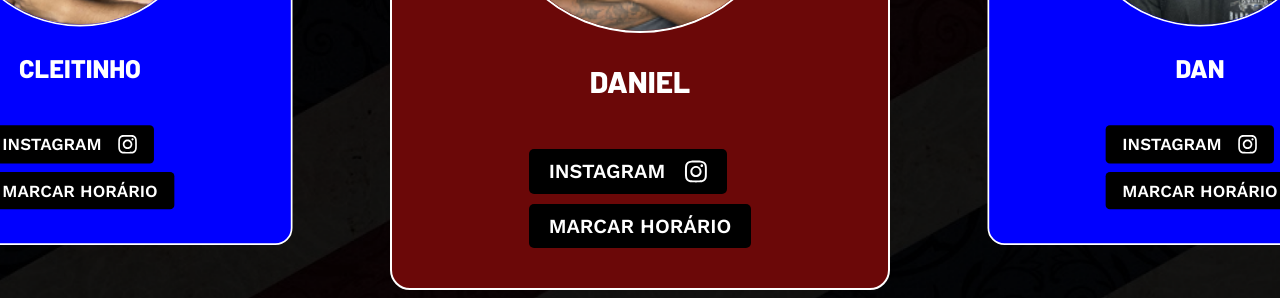
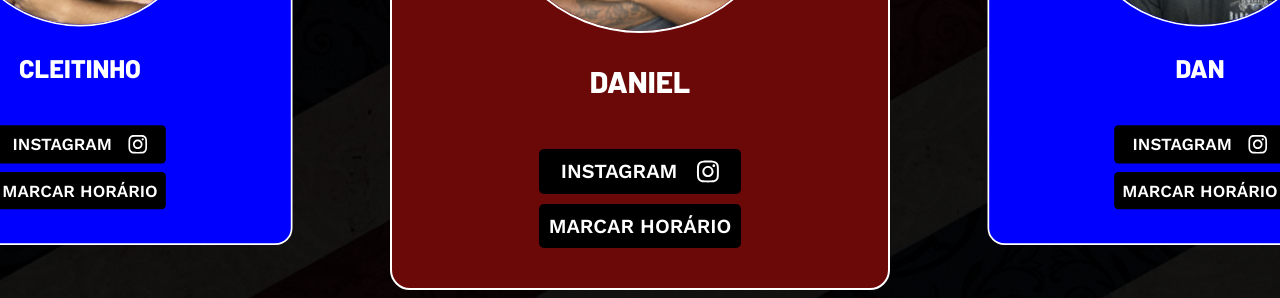
Before and after one commit to Gusmaiadev/EmersonBarbershop, a React (Vite) app: page / in a window 1280 px wide. Shown: the part 4640-4938 px from the top of the page. Built offline with nearby package versions, Linux system fonts and the light colour scheme.

Commit message:
Links adicionados

```diff
--- a/src/components/Footer.jsx
+++ b/src/components/Footer.jsx
@@ -31,8 +31,8 @@ function Footer({id}){
                           <a href="https://wa.me/5511942463329"><p className={styles.social_text}>(11) 94246-3329</p></a>
                     </div>
                     <div className={styles.block_social_contact}>
-                          <a href="mailto:emersonbarbershop@gmail.com"><img src={iconEmail} alt="Icone Instagram" /></a>
-                          <a href="mailto:emersonbarbershop@gmail.com"><p className={styles.social_text}>emersonbarbershop@gmail.com</p></a>
+                          <a href="mailto:emersons82657@gmail.com"><img src={iconEmail} alt="Icone Instagram" /></a>
+                          <a href="mailto:emersons82657@gmail.com"><p className={styles.social_text}>emersons82657@gmail.com</p></a>
                     </div>
               </div>
               <div className={styles.area_info_footer}>
--- a/src/components/Maps.jsx
+++ b/src/components/Maps.jsx
@@ -2,7 +2,8 @@ import styles from '../styles/Maps.module.css'
 
 function Maps(){
   return(
-    <a href="#"><section className={styles.maps_container}>
+    <a target='_blank' href="https://www.google.com/maps/dir//Emerson+Barber+shop+-+R.+Amazonas,+06+-+Cidade+S%C3%A3o+Jorge,+Santo+Andr%C3%A9+-+SP,+09111-680/@-23.672082,-46.4862901,17z/data=!4m8!4m7!1m0!1m5!1m1!1s0x94ce6999eb78992b:0x1aeec299b1fdbb84!2m2!1d-46.4864352!2d-23.6719023?entry=ttu&g_ep=EgoyMDI0MDgyMS4wIKXMDSoASAFQAw%3D%3D">
+      <section className={styles.maps_container}>
     </section></a>
   );
 
--- a/src/styles/CaroselTeam.module.css
+++ b/src/styles/CaroselTeam.module.css
@@ -116,7 +116,6 @@
   background-color: #000000;
   border: none;
   color: white;
-  padding: 10px 20px;
   border-radius: 5px;
   cursor: pointer;
   transition: background-color 0.3s;
@@ -125,7 +124,11 @@
   font-weight: 600;
   font-size: 20px;
   text-transform: uppercase;
-
+  width: 100%;
+  padding: 10px;
+  display: flex;
+  justify-content: center;
+  align-items: center;
 }
 
 .instagramButton {
--- a/src/styles/Header.module.css
+++ b/src/styles/Header.module.css
@@ -100,7 +100,7 @@
 }
 
 .menuSidebar {
-  top: 6rem;
+  top: 2rem;
   bottom: 0;
   right: 0;
   background-color: #e53939;
@@ -126,7 +126,7 @@
   font-weight: 500;
   color: #fff;
 
-  padding: 30px;
+  padding: 25px;
 }
 
 .menuSidebar li:hover{
```
